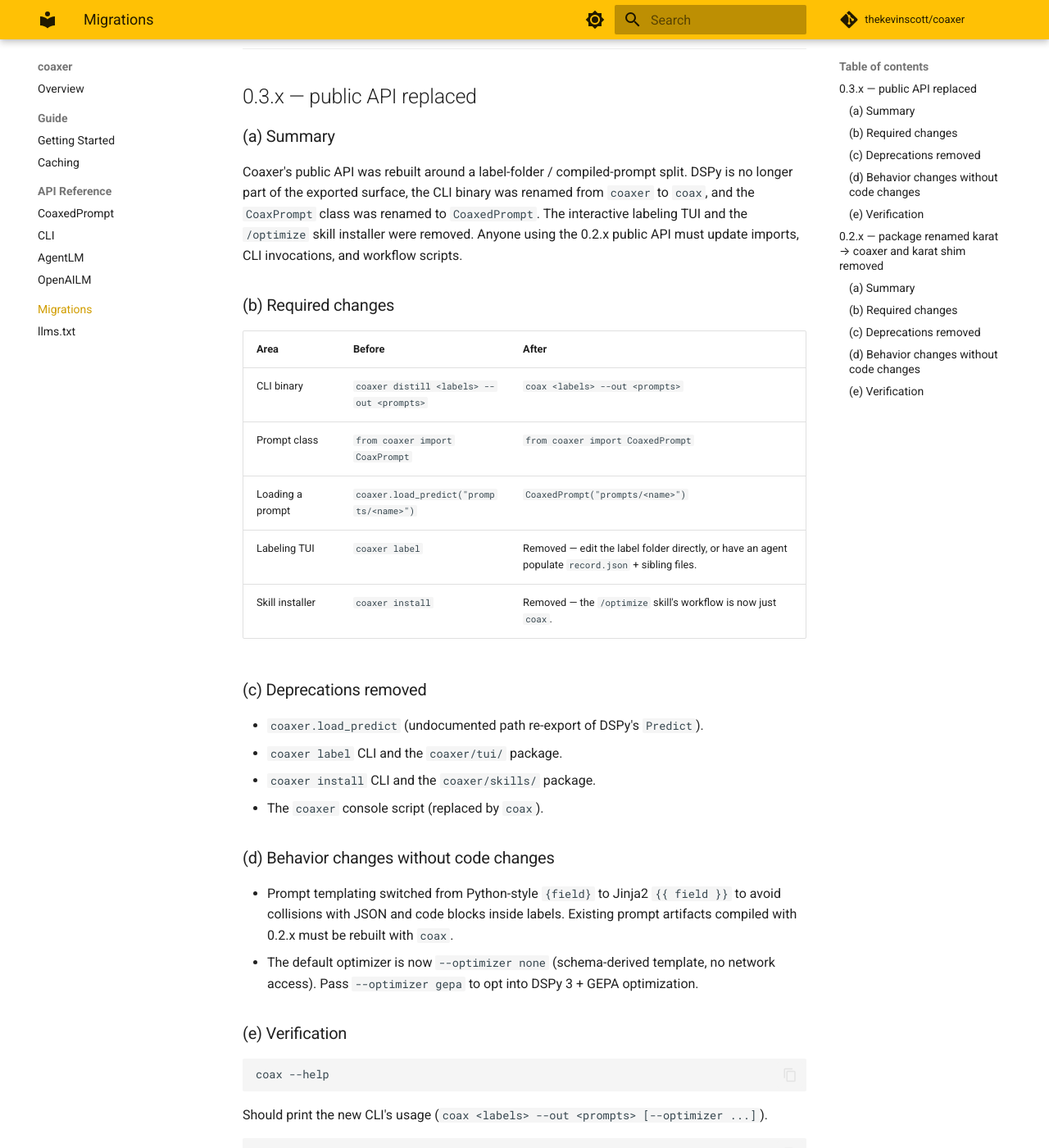
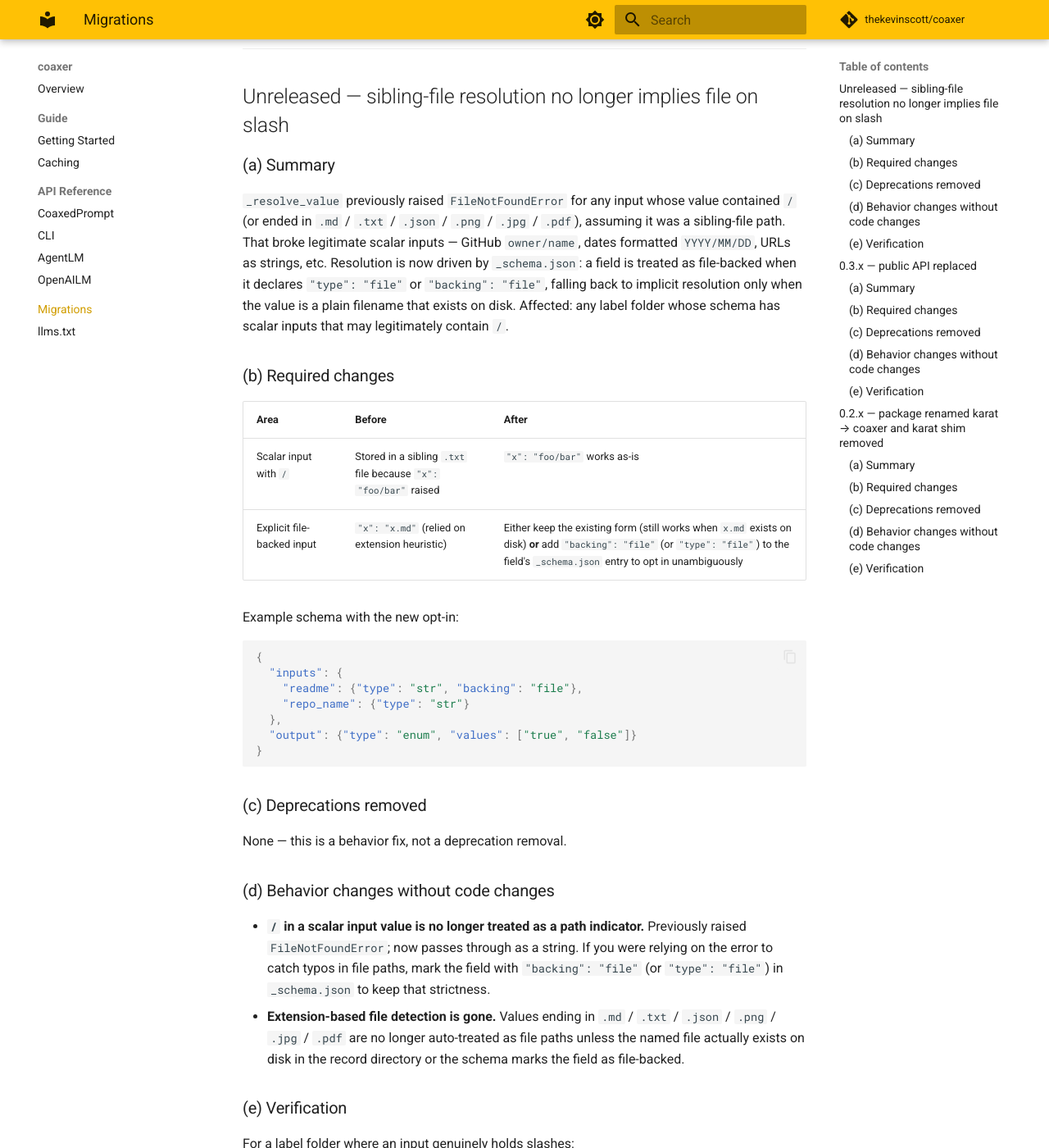
Before and after one commit to thekevinscott/coaxer, an MkDocs documentation site: the page built from docs/migrations.md, in a window 1280 px wide and 1400 px high, scrolled down 644 px. Shown: the whole window at 82% size. Built offline with MkDocs 1.6.1 and Material for MkDocs 9.7.7, drawn with Linux system fonts in a browser that asks for light colours; comment, search, counter and statistics services are not loaded; some of the changed text lies outside the part shown.

Commit message:
docs(changelog): add entry for schema-driven sibling-file resolution
Records the #27 fix and the new `backing` schema field under `## Unreleased`.
Docs-only; the prior commit on this branch already carries `release: patch`.

release: skip

````diff
--- a/MIGRATIONS.md
+++ b/MIGRATIONS.md
@@ -28,6 +28,54 @@ One paragraph: what broke, why the change was made, who is affected.
 Exact command + expected output (or the error a consumer will see if they
 skipped a step).
 ```
+
+---
+
+## Unreleased — sibling-file resolution no longer implies file on slash
+
+### (a) Summary
+`_resolve_value` previously raised `FileNotFoundError` for any input whose value contained `/` (or ended in `.md` / `.txt` / `.json` / `.png` / `.jpg` / `.pdf`), assuming it was a sibling-file path. That broke legitimate scalar inputs — GitHub `owner/name`, dates formatted `YYYY/MM/DD`, URLs as strings, etc. Resolution is now driven by `_schema.json`: a field is treated as file-backed when it declares `"type": "file"` or `"backing": "file"`, falling back to implicit resolution only when the value is a plain filename that exists on disk. Affected: any label folder whose schema has scalar inputs that may legitimately contain `/`.
+
+### (b) Required changes
+
+| Area | Before | After |
+| ---- | ------ | ----- |
+| Scalar input with `/` | Stored in a sibling `.txt` file because `"x": "foo/bar"` raised | `"x": "foo/bar"` works as-is |
+| Explicit file-backed input | `"x": "x.md"` (relied on extension heuristic) | Either keep the existing form (still works when `x.md` exists on disk) **or** add `"backing": "file"` (or `"type": "file"`) to the field's `_schema.json` entry to opt in unambiguously |
+
+Example schema with the new opt-in:
+
+```json
+{
+  "inputs": {
+    "readme": {"type": "str", "backing": "file"},
+    "repo_name": {"type": "str"}
+  },
+  "output": {"type": "enum", "values": ["true", "false"]}
+}
+```
+
+### (c) Deprecations removed
+None — this is a behavior fix, not a deprecation removal.
+
+### (d) Behavior changes without code changes
+- **`/` in a scalar input value is no longer treated as a path indicator.** Previously raised `FileNotFoundError`; now passes through as a string. If you were relying on the error to catch typos in file paths, mark the field with `"backing": "file"` (or `"type": "file"`) in `_schema.json` to keep that strictness.
+- **Extension-based file detection is gone.** Values ending in `.md` / `.txt` / `.json` / `.png` / `.jpg` / `.pdf` are no longer auto-treated as file paths unless the named file actually exists on disk in the record directory or the schema marks the field as file-backed.
+
+### (e) Verification
+For a label folder where an input genuinely holds slashes:
+
+```bash
+coax labels/my-task --out prompts/my-task --optimizer none
+```
+
+Should compile cleanly. Before the fix this would print:
+
+```
+FileNotFoundError: Sibling file not found: labels/my-task/0001/expo/skills
+```
+
+For a schema-declared file field where the file is missing, you should still see a `FileNotFoundError` mentioning the expected path — the strict mode is now opt-in via schema rather than guessed from the value.
 
 ---
 
````
Also changed, not shown: CHANGELOG.md (+2 -0 lines).
